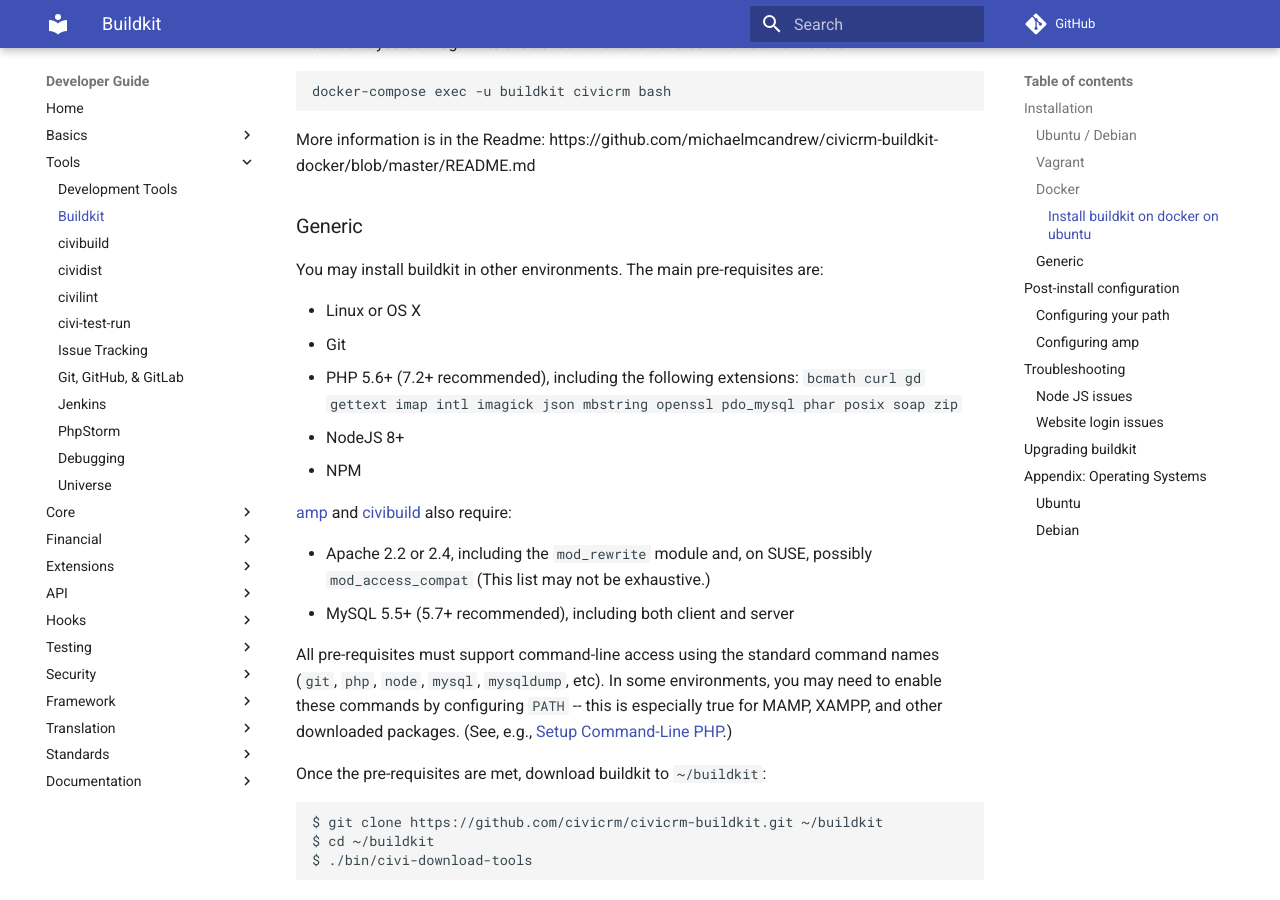
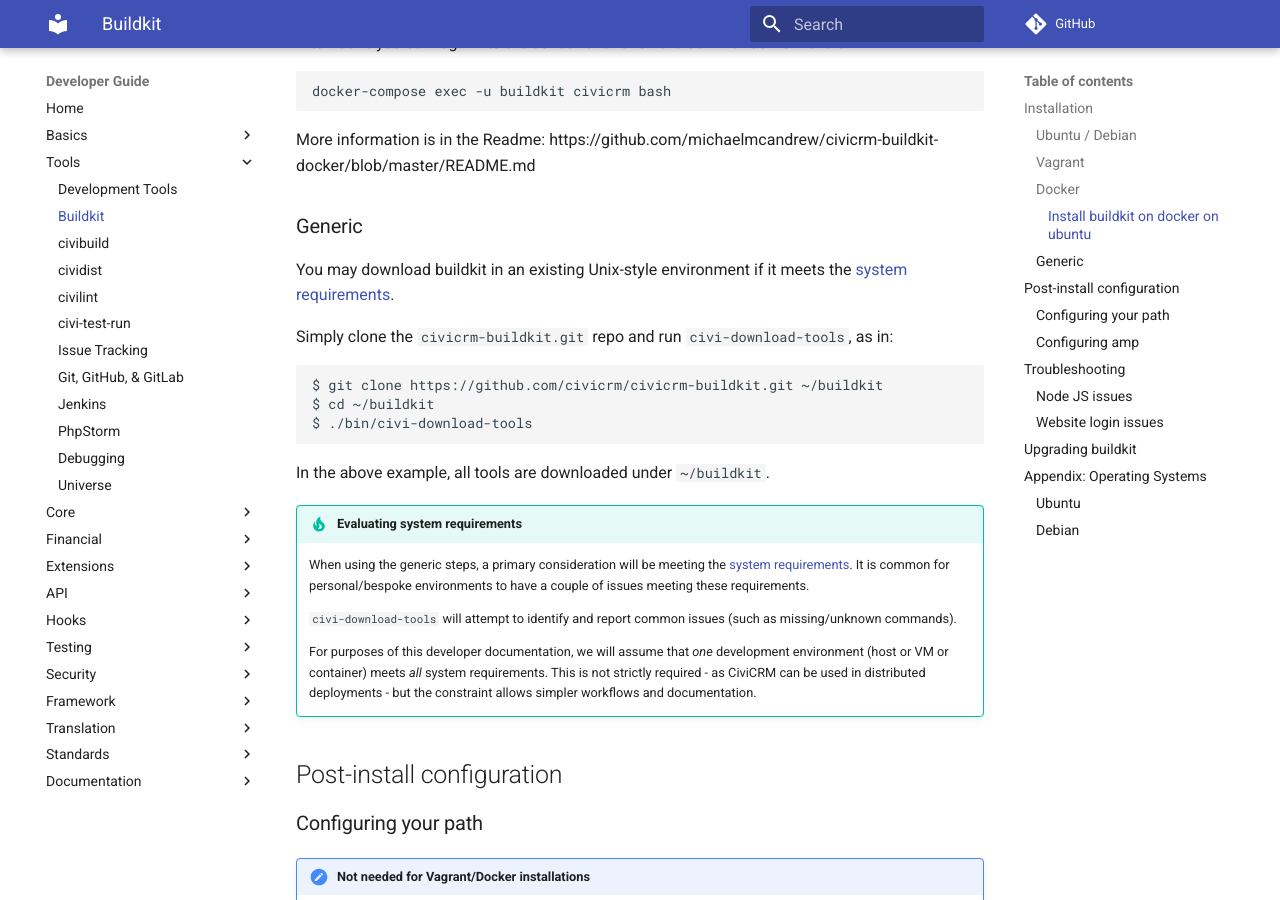
Before and after one commit to civicrm/civicrm-dev-docs, an MkDocs documentation site: the page built from docs/tools/buildkit.md, in a window 1280 px wide and 900 px high, scrolled down 2037 px. Built offline with MkDocs 1.6.1 and Material for MkDocs 9.7.7, drawn with Linux system fonts in a browser that asks for light colours; comment, search, counter and statistics services are not loaded; old or Windows-style settings are respelled for this version of MkDocs.

Commit message:
Consolidate buildkit requirements (basics/requirements.md, tools/buildkit.md)
1. I believe the list of system requirements in `requirements.md` and `buildkit.md` were originally copied from the same
place, but they've drifted apart arbitrarily.  This reconciles them by:

    * Copying some of the details in `buildkit.md` over to `requirements.md`
    * Removing the list from `buildkit.md`
    * Replacing with a hyperlink and a blurb about the importance of system requirements

2. When reading the "Generic" section, my eyes glazed over at the list of requirements.  There are really just two
instructions (`git clone...` and `./bin/civi-download-tools`). Considering that `civi-download-tools` has
some diagnostics built-in (and is patch-welcome for more), it seems to belabor the point by reproducing the
entire list under `buildkit.md#other-platforms`.

````diff
--- a/docs/tools/buildkit.md
+++ b/docs/tools/buildkit.md
@@ -75,22 +75,9 @@
 
 ### Generic {:#other-platforms}
 
-You may install buildkit in other environments. The main pre-requisites are:
+You may download buildkit in an existing Unix-style environment if it meets the [system requirements](/basics/requirements.md).
 
-* Linux or OS X
-* Git
-* PHP 5.6+ (7.2+ recommended), including the following extensions: `bcmath curl gd gettext imap intl imagick json mbstring openssl pdo_mysql phar posix soap zip`
-* NodeJS 8+
-* NPM
-
-[amp](https://github.com/totten/amp) and [civibuild](/tools/civibuild.md) also require:
-
-* Apache 2.2 or 2.4, including the `mod_rewrite` module and, on SUSE, possibly `mod_access_compat` (This list may not be exhaustive.)
-* MySQL 5.5+ (5.7+ recommended), including both client and server
-
-All pre-requisites must support command-line access using the standard command names (`git`, `php`, `node`, `mysql`, `mysqldump`, etc). In some environments, you may need to enable these commands by configuring `PATH` -- this is especially true for MAMP, XAMPP, and other downloaded packages. (See, e.g., [Setup Command-Line PHP](/standards/php.md).)
-
-Once the pre-requisites are met, download buildkit to `~/buildkit`:
+Simply clone the `civicrm-buildkit.git` repo and run `civi-download-tools`, as in:
 
 ```bash
 $ git clone https://github.com/civicrm/civicrm-buildkit.git ~/buildkit
@@ -98,6 +85,17 @@
 $ ./bin/civi-download-tools
 ```
 
+In the above example, all tools are downloaded under `~/buildkit`.
+
+!!! tip "Evaluating system requirements"
+
+    When using the generic steps, a primary consideration will be meeting the [system requirements](/basics/requirements.md).
+    It is common for personal/bespoke environments to have a couple of issues meeting these requirements.
+
+    `civi-download-tools` will attempt to identify and report common issues (such as missing/unknown commands).
+
+    For purposes of this developer documentation, we will assume that *one* development environment (host or VM or container) meets *all* system requirements.
+    This is not strictly required - as CiviCRM can be used in distributed deployments - but the constraint allows simpler workflows and documentation.
 
 ## Post-install configuration {:#config}
 
````
Also changed, not shown: docs/basics/requirements.md (+11 -10 lines).
